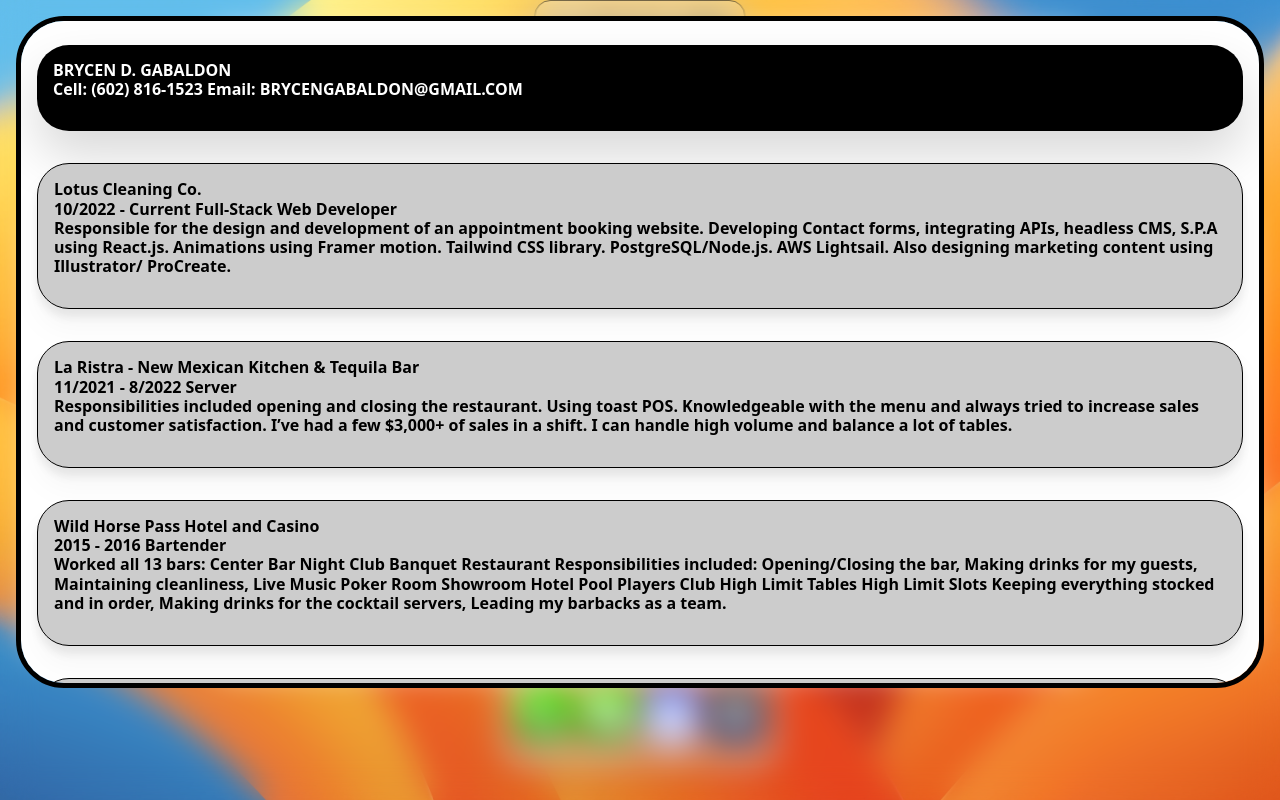
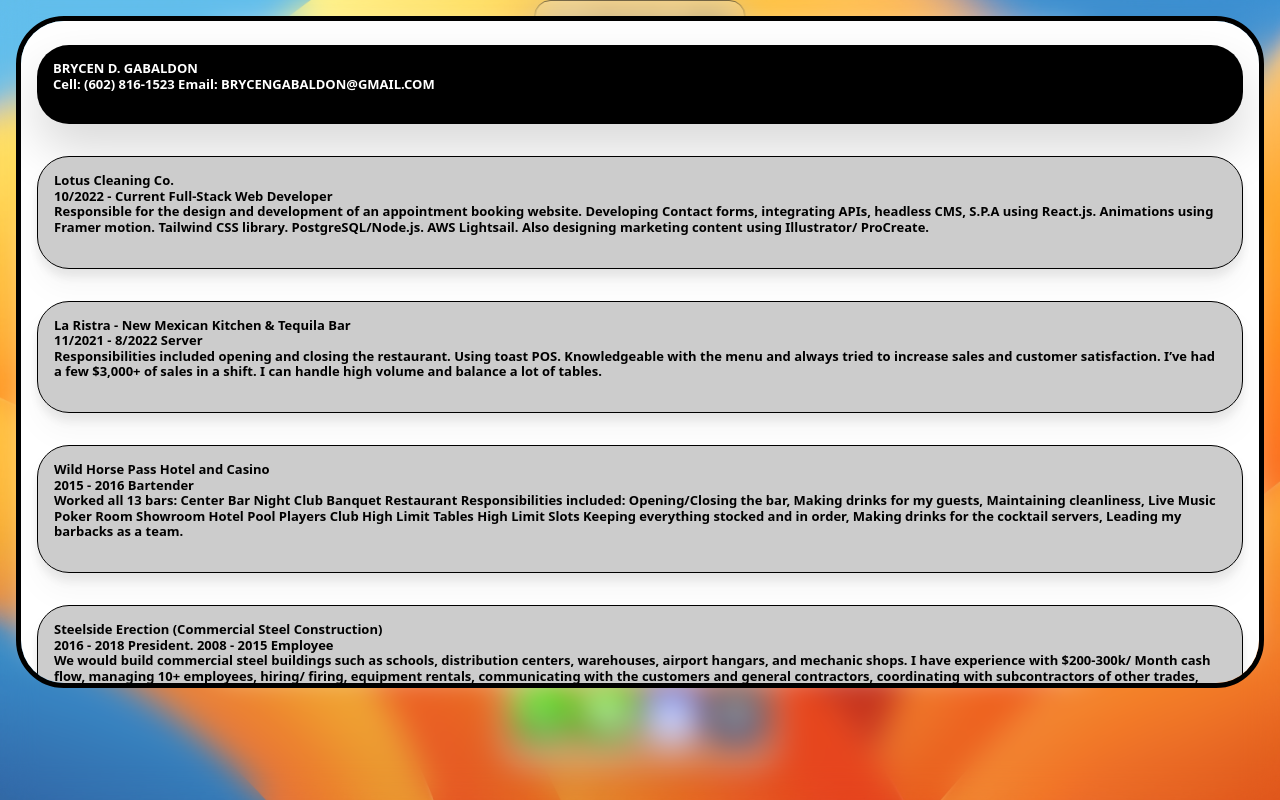
Before and after one commit to brycenGabaldon/brycengabaldon, a React (Create React App) app: page /Resume in a window 1280 px wide. Built offline with nearby package versions, Linux system fonts and the light colour scheme; no server answers.

Commit message:
size and scrolling

```diff
--- a/src/components/Files/Files.scss
+++ b/src/components/Files/Files.scss
@@ -6,6 +6,7 @@
   .Inner {
     height: 100%;
     overflow-y: auto;
+    overflow-x: hidden;
   }
 
   .Outer {
@@ -57,6 +58,8 @@ right: 0;
     position: sticky;
     padding: 1rem;
     padding-top: 1.5rem;
+    min-width: 15rem;
+    width: 100%;
   }
   h1{
     background: black;
@@ -67,7 +70,7 @@ right: 0;
   }
 
   p{
-    font-size: medium;
+    font-size: small;
     font-weight: 600;
 
   }
```
